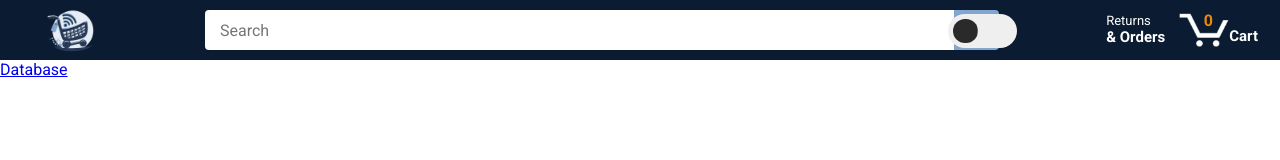
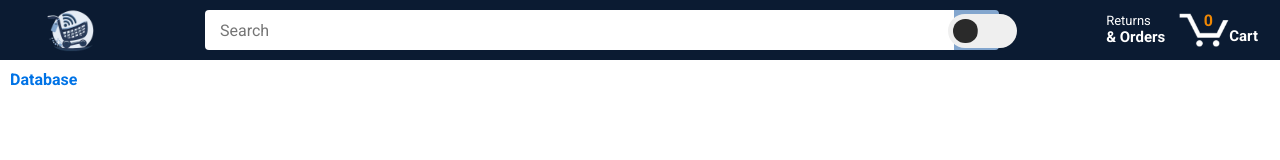
Before and after one commit to Sanaullah-Turab/Amazon-Clone, a plain HTML site: page amazon.html in a window 1280 px wide. Drawn offline with Linux system fonts and the light colour scheme; no server answers.

Commit message:
fix database link

```diff
--- a/amazon.html
+++ b/amazon.html
@@ -68,7 +68,18 @@
     <script src="scripts/light-dark.js"></script>
     <footer>
       <!-- <a href = "database/public/index.html">Database</a> -->
-      <a href="http://localhost:3000/">Database</a>
+      <a
+        href="http://localhost:3000/"
+        class="footer-link"
+        style="
+          color: #0073e6;
+          text-decoration: none;
+          font-weight: bold;
+          padding: 10px;
+          display: inline-block;
+        "
+        >Database</a
+      >
     </footer>
   </body>
 </html>
```
